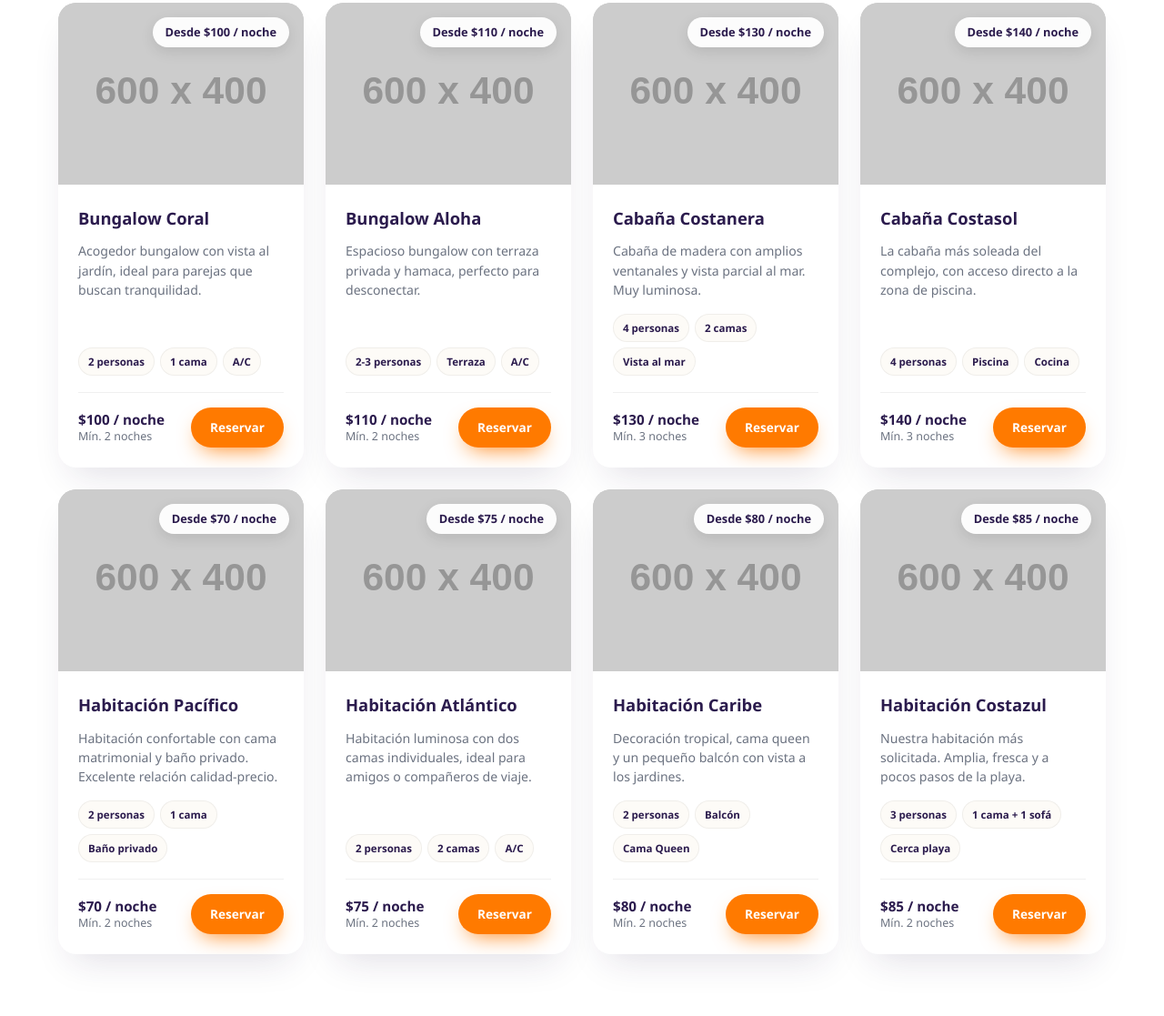
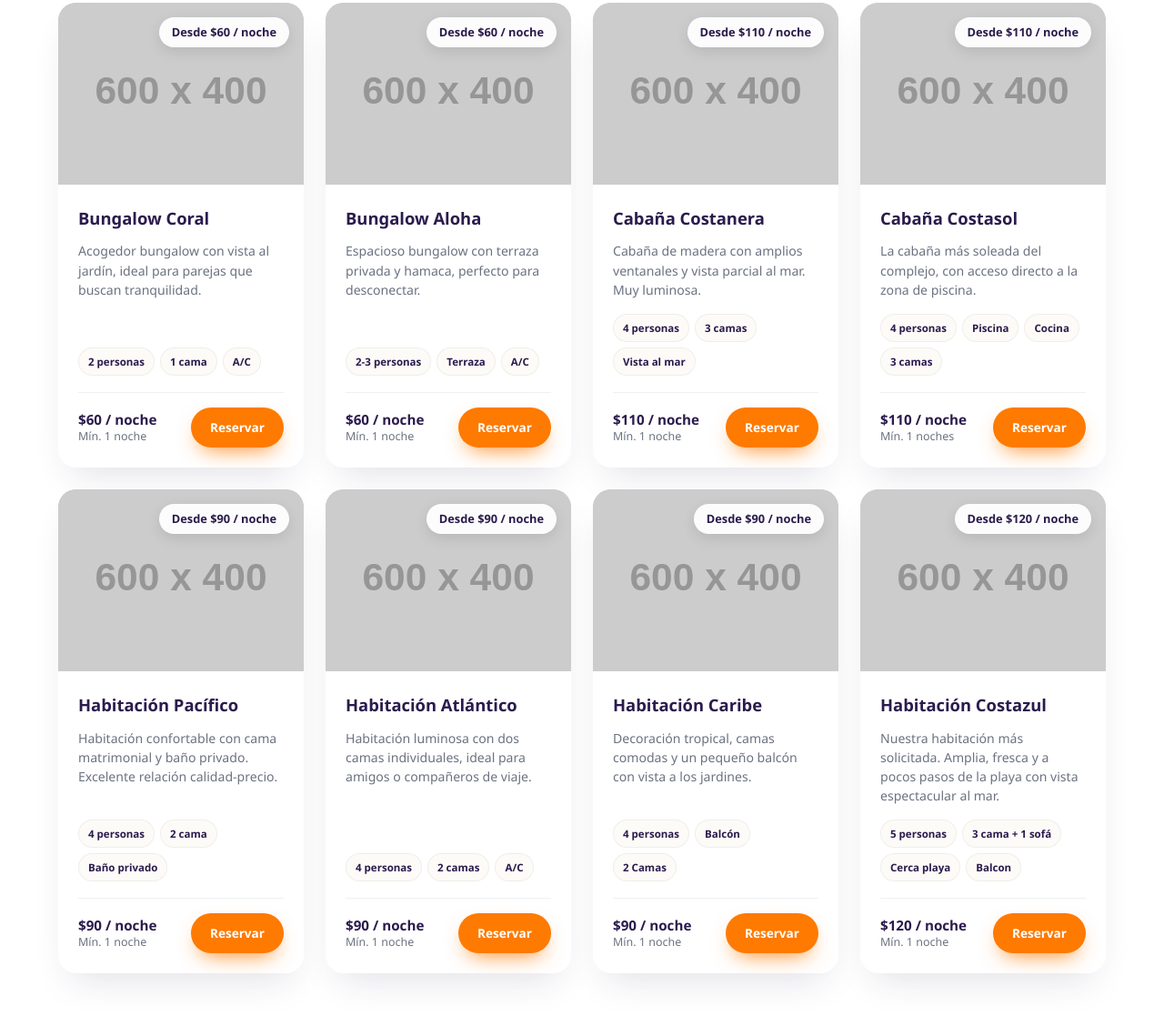
Before and after one commit to bungalowsbeachclub/bungalows_beach.ecu, a plain HTML site: page index.html in a window 1280 px wide. Shown: the part 2127-3244 px from the top of the page at 91% size. Drawn offline with Linux system fonts and the light colour scheme; placeholder pictures from the web are drawn by us.

Commit message:
Update index.html

```diff
--- a/index.html
+++ b/index.html
@@ -470,7 +470,7 @@ footer{background:var(--secondary);color:rgba(255,255,255,.7);padding:70px 0 30p
         <div class="room-card reveal">
           <div class="room-card__img">
             <img src="https://placehold.co/600x400/2B1B4D/FFFFFF?text=Bungalow+Coral" alt="Bungalow Coral">
-            <div class="room-card__price">Desde $100 / noche</div>
+            <div class="room-card__price">Desde $60 / noche</div>
           </div>
           <div class="room-card__body">
             <h3>Bungalow Coral</h3>
@@ -481,7 +481,7 @@ footer{background:var(--secondary);color:rgba(255,255,255,.7);padding:70px 0 30p
               <span>A/C</span>
             </div>
             <div class="room-card__footer">
-              <div class="room-meta"><b>$100 / noche</b>Mín. 2 noches</div>
+              <div class="room-meta"><b>$60 / noche</b>Mín. 1 noche</div>
               <a href="https://wa.me/593980690239" target="_blank" class="btn btn--primary" style="padding:10px 20px;font-size:.85rem;">Reservar</a>
             </div>
           </div>
@@ -490,7 +490,7 @@ footer{background:var(--secondary);color:rgba(255,255,255,.7);padding:70px 0 30p
         <div class="room-card reveal">
           <div class="room-card__img">
             <img src="https://placehold.co/600x400/FF7A00/FFFFFF?text=Bungalow+Aloha" alt="Bungalow Aloha">
-            <div class="room-card__price">Desde $110 / noche</div>
+            <div class="room-card__price">Desde $60 / noche</div>
           </div>
           <div class="room-card__body">
             <h3>Bungalow Aloha</h3>
@@ -501,7 +501,7 @@ footer{background:var(--secondary);color:rgba(255,255,255,.7);padding:70px 0 30p
               <span>A/C</span>
             </div>
             <div class="room-card__footer">
-              <div class="room-meta"><b>$110 / noche</b>Mín. 2 noches</div>
+              <div class="room-meta"><b>$60 / noche</b>Mín. 1 noche</div>
               <a href="https://wa.me/593980690239" target="_blank" class="btn btn--primary" style="padding:10px 20px;font-size:.85rem;">Reservar</a>
             </div>
           </div>
@@ -510,18 +510,18 @@ footer{background:var(--secondary);color:rgba(255,255,255,.7);padding:70px 0 30p
         <div class="room-card reveal">
           <div class="room-card__img">
             <img src="https://placehold.co/600x400/00A8CC/FFFFFF?text=Cabaña+Costanera" alt="Cabaña Costanera">
-            <div class="room-card__price">Desde $130 / noche</div>
+            <div class="room-card__price">Desde $110 / noche</div>
           </div>
           <div class="room-card__body">
             <h3>Cabaña Costanera</h3>
             <p>Cabaña de madera con amplios ventanales y vista parcial al mar. Muy luminosa.</p>
             <div class="room-card__features">
               <span>4 personas</span>
-              <span>2 camas</span>
+              <span>3 camas</span>
               <span>Vista al mar</span>
             </div>
             <div class="room-card__footer">
-              <div class="room-meta"><b>$130 / noche</b>Mín. 3 noches</div>
+              <div class="room-meta"><b>$110 / noche</b>Mín. 1 noche</div>
               <a href="https://wa.me/593980690239" target="_blank" class="btn btn--primary" style="padding:10px 20px;font-size:.85rem;">Reservar</a>
             </div>
           </div>
@@ -530,7 +530,7 @@ footer{background:var(--secondary);color:rgba(255,255,255,.7);padding:70px 0 30p
         <div class="room-card reveal">
           <div class="room-card__img">
             <img src="https://placehold.co/600x400/FFB347/FFFFFF?text=Cabaña+Costasol" alt="Cabaña Costasol">
-            <div class="room-card__price">Desde $140 / noche</div>
+            <div class="room-card__price">Desde $110 / noche</div>
           </div>
           <div class="room-card__body">
             <h3>Cabaña Costasol</h3>
@@ -539,9 +539,10 @@ footer{background:var(--secondary);color:rgba(255,255,255,.7);padding:70px 0 30p
               <span>4 personas</span>
               <span>Piscina</span>
               <span>Cocina</span>
+              <span>3 camas</span>
             </div>
             <div class="room-card__footer">
-              <div class="room-meta"><b>$140 / noche</b>Mín. 3 noches</div>
+              <div class="room-meta"><b>$110 / noche</b>Mín. 1 noches</div>
               <a href="https://wa.me/593980690239" target="_blank" class="btn btn--primary" style="padding:10px 20px;font-size:.85rem;">Reservar</a>
             </div>
           </div>
@@ -550,18 +551,18 @@ footer{background:var(--secondary);color:rgba(255,255,255,.7);padding:70px 0 30p
         <div class="room-card reveal">
           <div class="room-card__img">
             <img src="https://placehold.co/600x400/1E3A8A/FFFFFF?text=Habitación+Pacífico" alt="Habitación Pacífico">
-            <div class="room-card__price">Desde $70 / noche</div>
+            <div class="room-card__price">Desde $90 / noche</div>
           </div>
           <div class="room-card__body">
             <h3>Habitación Pacífico</h3>
             <p>Habitación confortable con cama matrimonial y baño privado. Excelente relación calidad-precio.</p>
             <div class="room-card__features">
-              <span>2 personas</span>
-              <span>1 cama</span>
+              <span>4 personas</span>
+              <span>2 cama</span>
               <span>Baño privado</span>
             </div>
             <div class="room-card__footer">
-              <div class="room-meta"><b>$70 / noche</b>Mín. 2 noches</div>
+              <div class="room-meta"><b>$90 / noche</b>Mín. 1 noche</div>
               <a href="https://wa.me/593980690239" target="_blank" class="btn btn--primary" style="padding:10px 20px;font-size:.85rem;">Reservar</a>
             </div>
           </div>
@@ -570,18 +571,18 @@ footer{background:var(--secondary);color:rgba(255,255,255,.7);padding:70px 0 30p
         <div class="room-card reveal">
           <div class="room-card__img">
             <img src="https://placehold.co/600x400/0EA5E9/FFFFFF?text=Habitación+Atlántico" alt="Habitación Atlántico">
-            <div class="room-card__price">Desde $75 / noche</div>
+            <div class="room-card__price">Desde $90 / noche</div>
           </div>
           <div class="room-card__body">
             <h3>Habitación Atlántico</h3>
             <p>Habitación luminosa con dos camas individuales, ideal para amigos o compañeros de viaje.</p>
             <div class="room-card__features">
-              <span>2 personas</span>
+              <span>4 personas</span>
               <span>2 camas</span>
               <span>A/C</span>
             </div>
             <div class="room-card__footer">
-              <div class="room-meta"><b>$75 / noche</b>Mín. 2 noches</div>
+              <div class="room-meta"><b>$90 / noche</b>Mín. 1 noche</div>
               <a href="https://wa.me/593980690239" target="_blank" class="btn btn--primary" style="padding:10px 20px;font-size:.85rem;">Reservar</a>
             </div>
           </div>
@@ -590,18 +591,18 @@ footer{background:var(--secondary);color:rgba(255,255,255,.7);padding:70px 0 30p
         <div class="room-card reveal">
           <div class="room-card__img">
             <img src="https://placehold.co/600x400/F59E0B/FFFFFF?text=Habitación+Caribe" alt="Habitación Caribe">
-            <div class="room-card__price">Desde $80 / noche</div>
+            <div class="room-card__price">Desde $90 / noche</div>
           </div>
           <div class="room-card__body">
             <h3>Habitación Caribe</h3>
-            <p>Decoración tropical, cama queen y un pequeño balcón con vista a los jardines.</p>
+            <p>Decoración tropical, camas comodas y un pequeño balcón con vista a los jardines.</p>
             <div class="room-card__features">
-              <span>2 personas</span>
+              <span>4 personas</span>
               <span>Balcón</span>
-              <span>Cama Queen</span>
+              <span>2 Camas</span>
             </div>
             <div class="room-card__footer">
-              <div class="room-meta"><b>$80 / noche</b>Mín. 2 noches</div>
+              <div class="room-meta"><b>$90 / noche</b>Mín. 1 noche</div>
               <a href="https://wa.me/593980690239" target="_blank" class="btn btn--primary" style="padding:10px 20px;font-size:.85rem;">Reservar</a>
             </div>
           </div>
@@ -610,18 +611,19 @@ footer{background:var(--secondary);color:rgba(255,255,255,.7);padding:70px 0 30p
         <div class="room-card reveal">
           <div class="room-card__img">
             <img src="https://placehold.co/600x400/10B981/FFFFFF?text=Habitación+Costazul" alt="Habitación Costazul">
-            <div class="room-card__price">Desde $85 / noche</div>
+            <div class="room-card__price">Desde $120 / noche</div>
           </div>
           <div class="room-card__body">
             <h3>Habitación Costazul</h3>
-            <p>Nuestra habitación más solicitada. Amplia, fresca y a pocos pasos de la playa.</p>
+            <p>Nuestra habitación más solicitada. Amplia, fresca y a pocos pasos de la playa con vista espectacular al mar.</p>
             <div class="room-card__features">
-              <span>3 personas</span>
-              <span>1 cama + 1 sofá</span>
+              <span>5 personas</span>
+              <span>3 cama + 1 sofá</span>
               <span>Cerca playa</span>
+              <span>Balcon</span>
             </div>
             <div class="room-card__footer">
-              <div class="room-meta"><b>$85 / noche</b>Mín. 2 noches</div>
+              <div class="room-meta"><b>$120 / noche</b>Mín. 1 noche</div>
               <a href="https://wa.me/593980690239" target="_blank" class="btn btn--primary" style="padding:10px 20px;font-size:.85rem;">Reservar</a>
             </div>
           </div>
```
